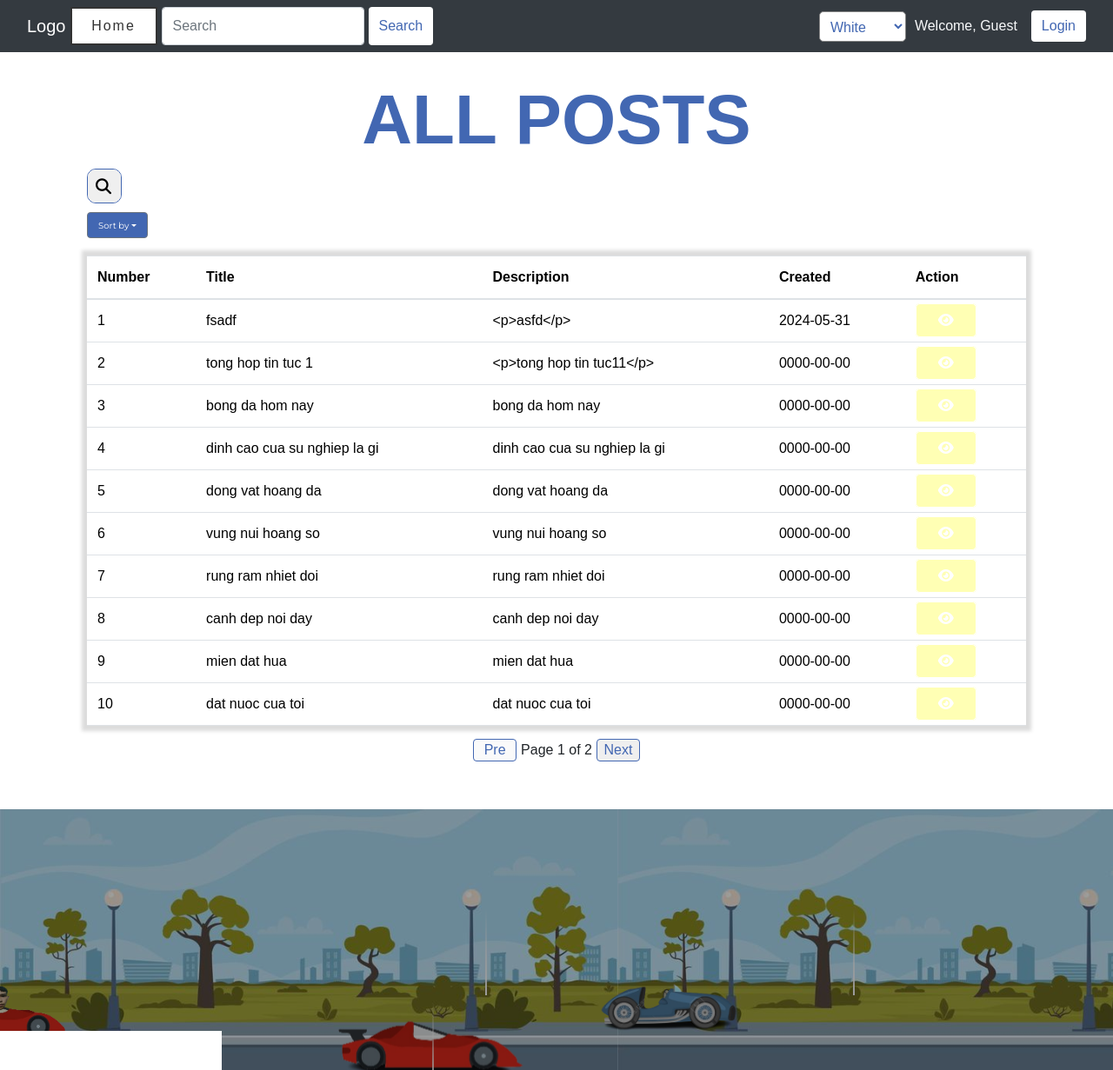
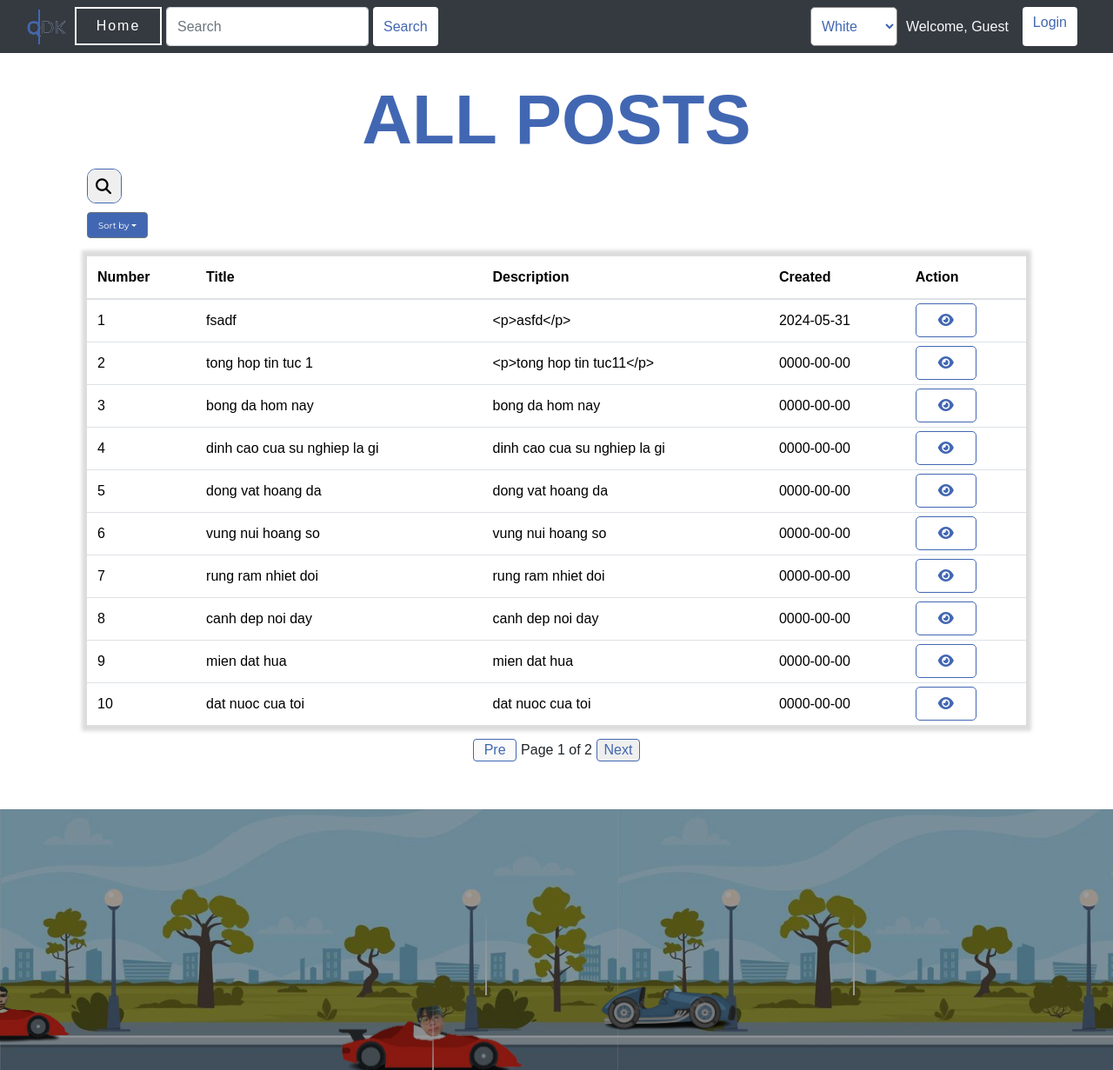
Before and after one commit to Qianga0519/angularJs, a PHP site: page /dattt/ in a window 1280 px wide. Shown: the whole page at 87% size. Run offline with PHP 8.4, Linux system fonts and the light colour scheme; data comes from the database, SQL or seed files in the repository; some libraries are stand-ins or nearby versions.

Commit message:
add animtion

```diff
--- a/css/main.css
+++ b/css/main.css
@@ -7,6 +7,51 @@
     padding: 0;
     box-sizing: border-box;
     font-family: sans-serif;
+}
+
+.logo {
+    position: relative;
+    font-size: 20px;
+    color: var(--color-primary);
+    text-transform: uppercase;
+    -webkit-text-stroke: 0.2px white;
+    height: 40px;
+    width: 50px;
+    color: #2e3749;
+    font-family: 'Gill Sans', 'Gill Sans MT', Calibri, 'Trebuchet MS', sans-serif;
+}
+
+.logo::before {
+    content: attr(data-text);
+    position: absolute;
+    font-family: 'Gill Sans', 'Gill Sans MT', Calibri, 'Trebuchet MS', sans-serif;
+    top: 0;
+    left: 0;
+    width: 0;
+    height: 100%;
+    color: var(--color-primary);
+    -webkit-text-stroke: .5px var(--color-primary);
+    border-right: 2px solid var(--color-primary);
+    color: var(--color-primary);
+    overflow: hidden;
+    display: flex;
+    justify-content: left;
+    align-items: center;
+    animation: animate 2s linear infinite alternate-reverse;
+}
+
+.logo:hover{
+    color: #2e3749;
+}
+
+@keyframes animate {
+    0% {
+        width: 0%;
+    }
+
+    100% {
+        width: 100%;
+    }
 }
 
 .message {
@@ -43,7 +88,6 @@
 
 .nav-item-home {
     position: relative;
-    background: white;
     color: var(--primary-color);
 }
 
@@ -52,8 +96,10 @@
     width: 100px;
     font-family: sans-serif;
     text-decoration: none;
-    color: #333;
-    border: 2px solid #333;
+    /* color: #333;
+    border: 2px solid #333; */
+    color: white;
+    border: 2px solid white;
     letter-spacing: 2px;
     text-align: center;
     position: relative;
@@ -566,10 +612,11 @@
 }
 
 @keyframes colors {
-    0%{
-filter: hue-rotate(0deg);
+    0% {
+        filter: hue-rotate(0deg);
     }
-    100%{
+
+    100% {
         filter: hue-rotate(360deg);
 
     }
--- a/css/post.css
+++ b/css/post.css
@@ -121,7 +121,7 @@
   position: absolute;
   width: 70px;
   height: 30px;
-    background:var(--color-primary);
+  background: var(--color-primary);
   font-family: 'Montserrat', sans-serif;
   font-weight: lighter;
   font-size: 10px;
@@ -129,10 +129,11 @@
 }
 
 .dropdown-toggle:hover {
-    box-shadow: 0 5px 35px 0px rgba(0,0,0,.1);
+  box-shadow: 0 5px 35px 0px rgba(0, 0, 0, .1);
 }
 
-  .dropdown-toggle:hover::before, .dropdown-toggle:hover::after {
+.dropdown-toggle:hover::before,
+.dropdown-toggle:hover::after {
   display: block;
   content: '';
   position: absolute;
@@ -153,34 +154,42 @@
     top: -5px;
     left: 0;
   }
+
   12% {
     top: -2px;
     left: 2px;
   }
+
   25% {
     top: 0;
     left: 5px;
   }
+
   37% {
     top: 2px;
     left: 2px;
   }
+
   50% {
     top: 5px;
     left: 0;
   }
+
   62% {
     top: 2px;
     left: -2px;
   }
+
   75% {
     top: 0;
     left: -5px;
   }
+
   87% {
     top: -2px;
     left: -2px;
   }
+
   100% {
     top: -5px;
     left: 0;
@@ -192,34 +201,42 @@
     top: -5px;
     right: 0;
   }
+
   12% {
     top: -2px;
     right: 2px;
   }
+
   25% {
     top: 0;
     right: 5px;
   }
+
   37% {
     top: 2px;
     right: 2px;
   }
+
   50% {
     top: 5px;
     right: 0;
   }
+
   62% {
     top: 2px;
     right: -2px;
   }
+
   75% {
     top: 0;
     right: -5px;
   }
+
   87% {
     top: -2px;
     right: -2px;
   }
+
   100% {
     top: -5px;
     right: 0;
@@ -227,7 +244,7 @@
 }
 
 /* --------------------- */
-.dropdown-toggle.show{
+.dropdown-toggle.show {
   outline: none;
   box-shadow: none;
   background: white;
@@ -238,16 +255,18 @@
 .dropdown-menu {
 
   background: var(--color-primary);
-    box-shadow: 0 0 3.5px 4px rgba(80,80,80,.2);
+  box-shadow: 0 0 3.5px 4px rgba(80, 80, 80, .2);
 }
+
 .dropdown-menu button {
   color: white;
   transition: .5s;
 }
+
 .dropdown-menu button:hover {
   color: var(--color-primary);
   scale: 1.2;
-    box-shadow: 0 0 3.5px 4px rgba(80,80,80,.2);
+  box-shadow: 0 0 3.5px 4px rgba(80, 80, 80, .2);
 }
 
 table {
@@ -265,35 +284,33 @@
   border: 1px solid white;
 }
 
-.btn-del {
-    background: rgba(255, 0, 0, .5);
+.btn-del,
+.btn-update,
+.btn-view {
+  position: relative;
+  background: white;
+  border: 1px solid var(--color-primary);
+  color: var(--color-primary);
+  transition: .5s;
 }
 
-.btn-update {
-    background: rgba(0, 255, 0, .5);
-}
-
-.btn-view {
-    background: rgba(255, 255, 0, 0.295);
-}
 
 .btn-post:hover {
-
   color: var(--color-primary);
   border: 1px solid var(--color-primary);
 }
 
-.btn-del:hover {
-    background: rgba(255, 0, 0, 1);
+.btn-del:hover,
+.btn-update:hover,
+.btn-view:hover {
+  border: 2px solid white;
+  color: white;
+  background: var(--color-primary)
 }
 
-.btn-update:hover {
-    background: rgba(0, 255, 0, 1);
-}
 
-.btn-view:hover {
-    background: rgba(255, 255, 0, 1);
-}
+
+
 
 .pagination {
   width: 250px;
--- a/index.html
+++ b/index.html
@@ -39,7 +39,7 @@
   <!-- <div ng-include="'./Templates/navbar.html'"></div> -->
   <nav class="navbar navbar-expand-lg fixed-top bg-dark" data-bs-theme="dark">
     <div class="container-fluid">
-      <a class="navbar-brand me-auto" href="#">Logo</a>
+      <a class="navbar-brand me-auto logo" data-text="QDK" href="#">qdk</a>
       <div class="offcanvas offcanvas-end" tabindex="-1" id="offcanvasNavbar" aria-labelledby="offcanvasNavbarLabel">
         <div class="offcanvas-header">
           <h5 class="offcanvas-title" id="offcanvasNavbarLabel">Offcanvas</h5>
@@ -58,22 +58,23 @@
               <input class="form-control search-input" type="search" placeholder="Search" aria-label="Search">
               <button class="btn btn-outline-success btn-search" type="submit">Search</button>
             </form>
-          </ul>
+
+          </ul><div class="change-color-box" style="height: 45px;">
+              <select class="select-bg" name="color" id="color" ng-model="bgColor" ng-change="changeBG()">
+                <option value="white">White</option>
+                <option value="rgba(198, 226, 255)">SlateGray</option>
+                <option value="rgba(255, 230, 247)">Pink</option>
+                <option value="rgba(169, 169, 169)">DarkGray</option>
+              </select>
+            </div>
         </div>
       </div>
-      <div class="change-color-box">
-        <select class="select-bg" name="color" id="color" ng-model="bgColor" ng-change="changeBG()">
-          <option value="white">White</option>
-          <option value="rgba(198, 226, 255)">SlateGray</option>
-          <option value="rgba(255, 230, 247)">Pink</option>
-          <option value="rgba(169, 169, 169)">DarkGray</option>
-        </select>
-      </div>
+
       <span class="navbar-text text-light me-3">Welcome, {{ user }}</span>
-      <a class="btn btn-outline-success btn-login .glow-on-hover" href="#!login" ng-if="user === 'Guest'">Login</a>
-      <button class="btn btn-outline-danger btn-login" ng-click="logout()" ng-if="user !== 'Guest'">Logout</button>
+      <a class="btn btn-outline-success btn-login .glow-on-hover" style="height: 45px; margin-right: 10px;" href="#!login" ng-if="user === 'Guest'">Login</a>
+      <button style="height: 45px; margin-right: 10px;" class="btn btn-outline-danger btn-login" ng-click="logout()" ng-if="user !== 'Guest'">Logout</button>
       <button class="navbar-toggler" type="button" data-bs-toggle="offcanvas" data-bs-target="#offcanvasNavbar"
-        aria-controls="offcanvasNavbar" aria-label="Toggle navigation">
+        aria-controls="offcanvasNavbar" aria-label="Toggle navigation" style="height: 45px;">
         <span class="navbar-toggler-icon"></span>
       </button>
     </div>
```
Lines whose indentation alone changed are shown as unchanged.
